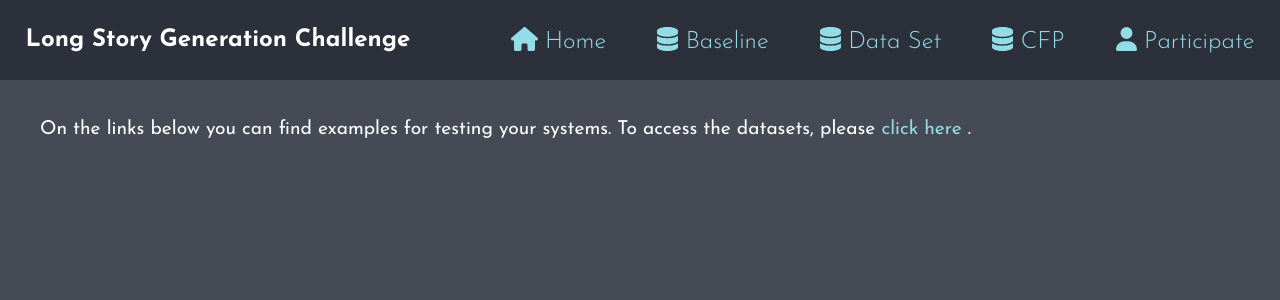
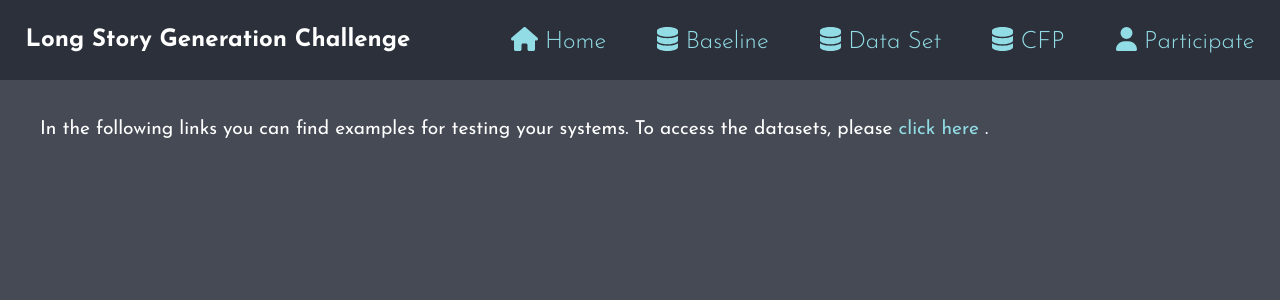
Before and after one commit to NazarovNikita1/LSGC, a Vue app: page /dataset in a window 1280 px wide. Shown: the top 300 px of the page. Built offline with nearby package versions, Linux system fonts and the light colour scheme; what vue-particles would draw is missing.

Commit message:
Update DatasetPage.vue

```diff
--- a/src/views/DatasetPage.vue
+++ b/src/views/DatasetPage.vue
@@ -1,7 +1,7 @@
 <template>
   <div class="dataset-container">
     <p>
-      On the links below you can find examples for testing your systems. To access the datasets, please
+      In the following links you can find examples for testing your systems. To access the datasets, please
       <a
         href="https://raw.githubusercontent.com/NazarovNikita1/LSGC/main/src/views/big_zachini_for_edition.txt"
         target="_blank"
```
